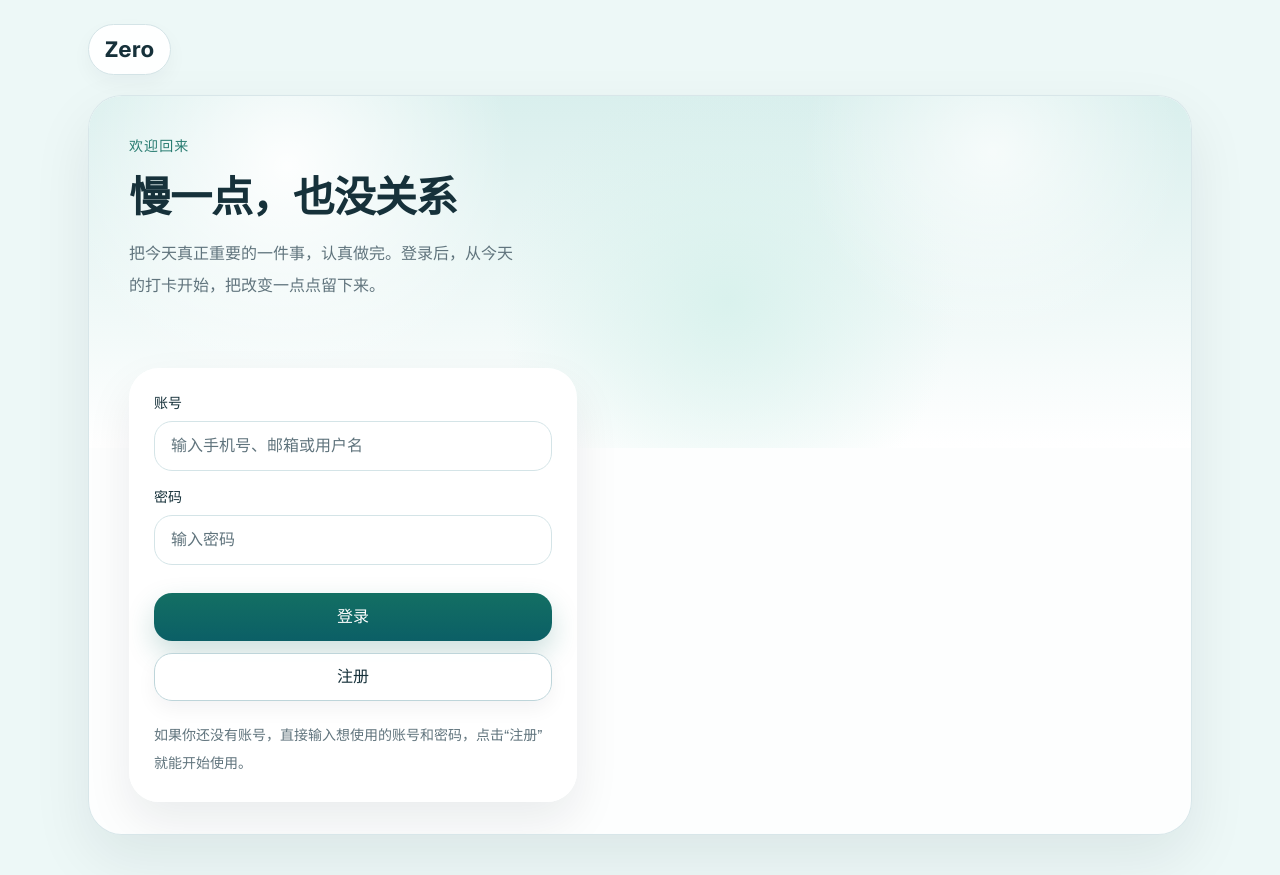
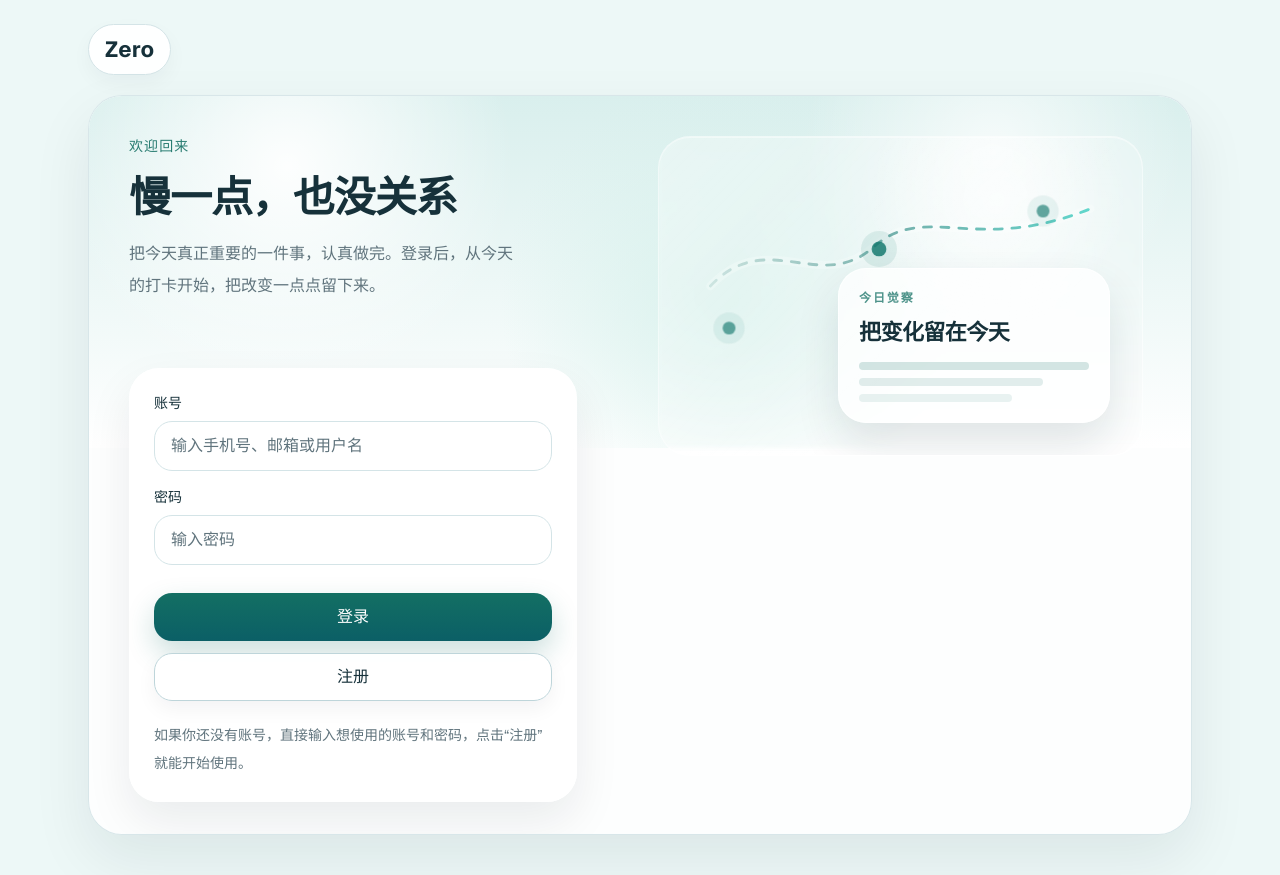
Before and after one commit to lookteas/zero_web, a Next.js app: page /login in a window 1280 px wide. Built offline with nearby package versions, Linux system fonts and the light colour scheme; no server answers.

Commit message:
style: add desktop login growth visual

```diff
--- a/src/app/globals.css
+++ b/src/app/globals.css
@@ -138,6 +138,33 @@ select {
     linear-gradient(180deg, #d9efed 0%, #eef8f7 56%, #ffffff 100%);
 }
 
+.auth-growth-visual {
+  animation: auth-growth-breathe 8s ease-in-out infinite;
+}
+
+.auth-growth-path-line {
+  stroke-dasharray: 10 12;
+  animation: auth-growth-flow 11s linear infinite;
+}
+
+.auth-growth-node {
+  position: absolute;
+  width: 0.9rem;
+  height: 0.9rem;
+  border-radius: 999px;
+  background: rgba(18, 120, 109, 0.88);
+  box-shadow: 0 0 0 10px rgba(18, 120, 109, 0.1);
+  animation: auth-growth-pulse 3.8s ease-in-out infinite;
+}
+
+.auth-growth-node-delay {
+  animation-delay: -1.4s;
+}
+
+.auth-growth-card {
+  animation: auth-growth-card-float 7s ease-in-out infinite;
+}
+
 .app-soft-ring {
   box-shadow: inset 0 1px 0 rgba(255, 255, 255, 0.7), var(--shadow-soft);
 }
@@ -175,6 +202,51 @@ select {
   50% {
     opacity: 0.92;
     transform: scaleX(1);
+  }
+}
+
+@keyframes auth-growth-breathe {
+  0%,
+  100% {
+    transform: translateY(0);
+  }
+
+  50% {
+    transform: translateY(-4px);
+  }
+}
+
+@keyframes auth-growth-flow {
+  from {
+    stroke-dashoffset: 0;
+  }
+
+  to {
+    stroke-dashoffset: -220;
+  }
+}
+
+@keyframes auth-growth-pulse {
+  0%,
+  100% {
+    transform: scale(0.92);
+    opacity: 0.76;
+  }
+
+  50% {
+    transform: scale(1.08);
+    opacity: 1;
+  }
+}
+
+@keyframes auth-growth-card-float {
+  0%,
+  100% {
+    transform: translateY(0);
+  }
+
+  50% {
+    transform: translateY(-6px);
   }
 }
 
--- a/src/app/login/page.tsx
+++ b/src/app/login/page.tsx
@@ -12,6 +12,40 @@ import { loginAction, registerAction } from "./actions";
 type LoginPageProps = {
   searchParams: Promise<{ loginError?: string; registerError?: string }>;
 };
+
+function AuthGrowthVisual() {
+  return (
+    <div className="auth-growth-visual pointer-events-none absolute right-8 top-8 hidden h-[18rem] w-[45%] min-w-[25rem] overflow-hidden rounded-[32px] border border-white/45 bg-white/18 shadow-[inset_0_1px_0_rgba(255,255,255,0.42)] backdrop-blur-[2px] md:block lg:right-12 lg:top-10 lg:h-[20rem] lg:w-[44%]">
+      <div className="absolute inset-0 bg-[radial-gradient(circle_at_70%_20%,rgba(255,255,255,0.62)_0,rgba(255,255,255,0)_30%),linear-gradient(135deg,rgba(255,255,255,0.2)_0%,rgba(255,255,255,0)_60%)]" />
+
+      <svg className="auth-growth-path absolute inset-x-8 top-8 h-40 w-[calc(100%-4rem)]" viewBox="0 0 520 180" fill="none" aria-hidden="true">
+        <path className="auth-growth-path-line" d="M24 136C94 62 160 146 226 88C291 30 352 98 496 40" stroke="url(#authGrowthLine)" strokeWidth="3.5" strokeLinecap="round" />
+        <path d="M24 136C94 62 160 146 226 88C291 30 352 98 496 40" stroke="rgba(255,255,255,0.62)" strokeWidth="10" strokeLinecap="round" opacity="0.36" />
+        <defs>
+          <linearGradient id="authGrowthLine" x1="24" y1="136" x2="496" y2="40" gradientUnits="userSpaceOnUse">
+            <stop stopColor="#136f63" stopOpacity="0.18" />
+            <stop offset="0.48" stopColor="#0f766e" stopOpacity="0.72" />
+            <stop offset="1" stopColor="#22c7b8" stopOpacity="0.92" />
+          </linearGradient>
+        </defs>
+      </svg>
+
+      <span className="auth-growth-node left-[13%] top-[58%]" />
+      <span className="auth-growth-node auth-growth-node-delay left-[44%] top-[33%]" />
+      <span className="auth-growth-node left-[78%] top-[21%]" />
+
+      <div className="auth-growth-card absolute bottom-8 right-8 w-[17rem] rounded-[28px] border border-white/72 bg-white/76 p-5 shadow-[0_22px_44px_rgba(15,48,60,0.12)]">
+        <p className="text-[12px] font-semibold tracking-[0.16em] text-[var(--primary)]/75">今日觉察</p>
+        <p className="mt-3 text-[22px] font-semibold leading-tight tracking-tight text-[var(--foreground)]">把变化留在今天</p>
+        <div className="mt-4 grid gap-2">
+          <span className="h-2 rounded-full bg-[rgba(19,111,99,0.18)]" />
+          <span className="h-2 w-4/5 rounded-full bg-[rgba(19,111,99,0.12)]" />
+          <span className="h-2 w-2/3 rounded-full bg-[rgba(19,111,99,0.09)]" />
+        </div>
+      </div>
+    </div>
+  );
+}
 
 export default async function LoginPage({ searchParams }: LoginPageProps) {
   const query = await searchParams;
@@ -37,7 +71,8 @@ export default async function LoginPage({ searchParams }: LoginPageProps) {
       ) : null}
 
       <section className="overflow-hidden rounded-[34px] border border-[var(--border-soft)]/90 bg-white/85 shadow-[0_24px_60px_rgba(15,23,42,0.08),inset_0_1px_0_rgba(255,255,255,0.9)] backdrop-blur">
-        <div className="app-auth-hero min-h-[18rem] px-6 pb-28 pt-8 md:min-h-[22rem] md:px-10 md:pb-32 md:pt-10">
+        <div className="app-auth-hero relative min-h-[18rem] px-6 pb-28 pt-8 md:min-h-[22rem] md:px-10 md:pb-32 md:pt-10">
+          <div className="relative z-[1] md:max-w-[42%] lg:max-w-[40%]">
             <p className="text-sm font-medium tracking-[0.08em] text-[var(--primary)]/90">{hero.eyebrow}</p>
             <h1 className="mt-4 max-w-xs text-[34px] font-semibold leading-[1.2] tracking-tight text-[var(--foreground)] md:max-w-sm md:text-[42px]">
               {hero.title}
@@ -45,6 +80,8 @@ export default async function LoginPage({ searchParams }: LoginPageProps) {
             <p className="mt-4 max-w-sm text-[15px] leading-8 text-[var(--foreground-soft)] md:text-base">
               {hero.description}
             </p>
+          </div>
+          <AuthGrowthVisual />
         </div>
 
         <div className="px-4 pb-4 md:px-8 md:pb-8">
```
Also changed, not shown: 1 other file (tests, documents, lock files or other folders). Lines whose indentation alone changed are shown as unchanged.
